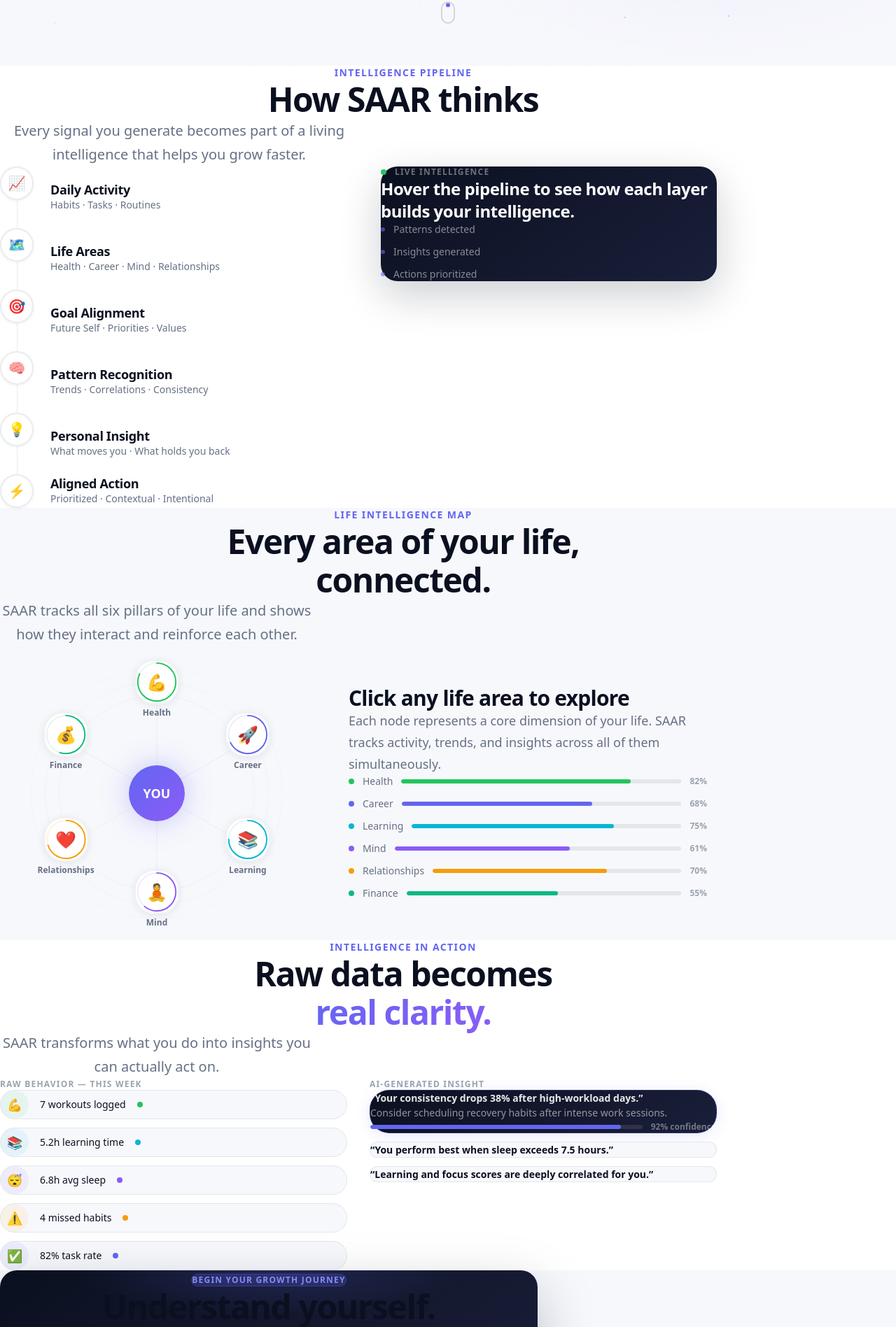
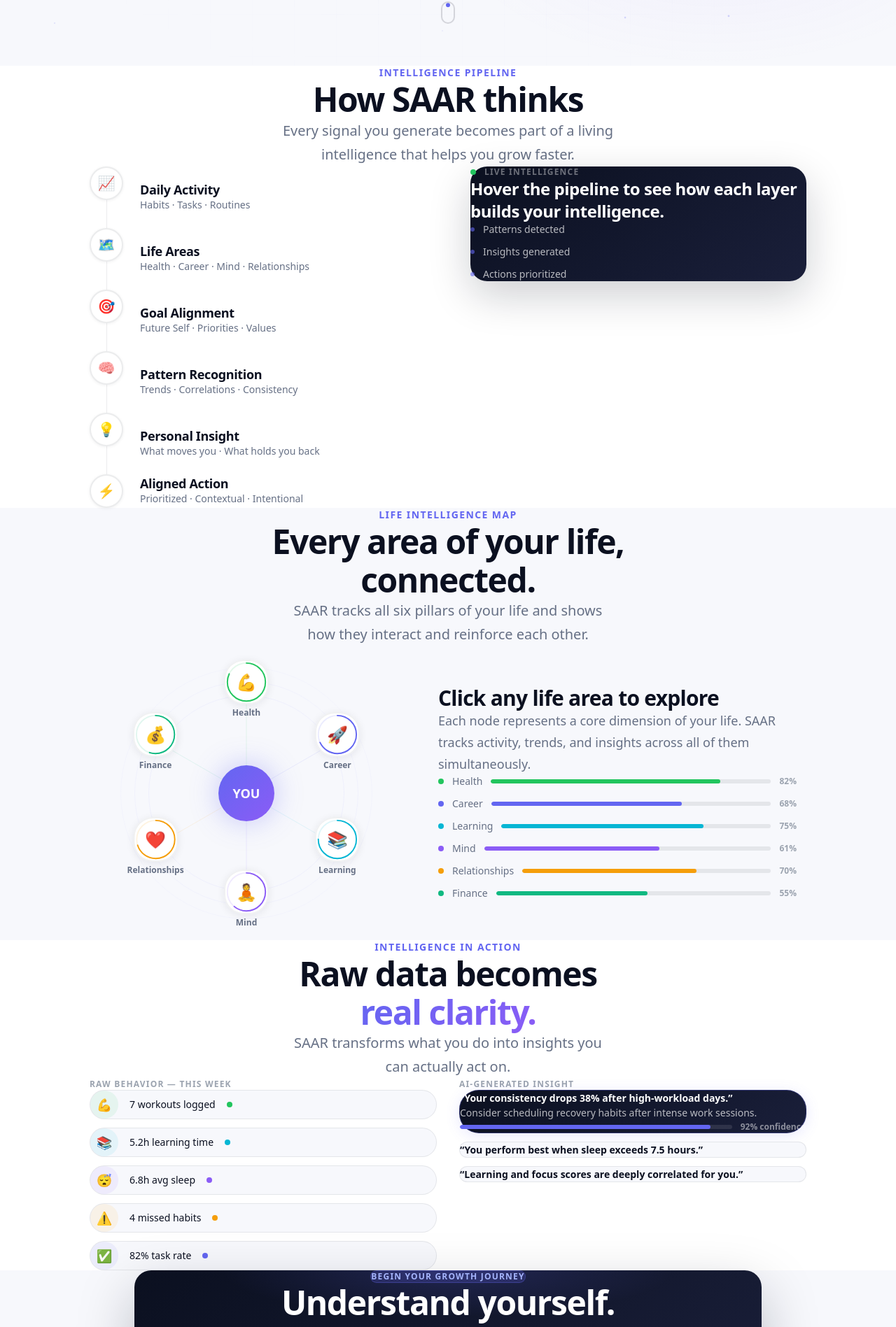
Before and after one commit to Sujal12345-pheoniix/SAAR, a Next.js app in the folder apps/web/: page /home in a window 1280 px wide. Shown: the part 880-2777 px from the top of the page at 70% size. Built offline with nearby package versions, Linux system fonts and the light colour scheme.

Commit message:
fix(ui & ci): center landing page sections and fix CI lint pipeline with prisma generation

```diff
--- a/apps/web/app/globals.css
+++ b/apps/web/app/globals.css
@@ -1,4 +1,8 @@
 @import "tailwindcss";
+@source "../app/**/*.{js,ts,jsx,tsx,mdx}";
+@source "../components/**/*.{js,ts,jsx,tsx,mdx}";
+@source "../lib/**/*.{js,ts,jsx,tsx,mdx}";
+@source "../../packages/ui/src/**/*.{js,ts,jsx,tsx}";
 
 /* =============================================================
    SAAR — Design System v2
--- a/apps/web/components/landing/HabitEcosystem.tsx
+++ b/apps/web/components/landing/HabitEcosystem.tsx
@@ -98,21 +98,21 @@
   const activeArea = LIFE_AREAS.find((a) => a.id === active);
 
   return (
-    <section className="py-32 px-6" style={{ background: 'var(--bg)' }}>
-      <div className="max-w-6xl mx-auto">
-        <FadeIn className="text-center mb-20">
-          <p className="text-sm font-semibold tracking-widest uppercase mb-4" style={{ color: 'var(--accent)', letterSpacing: '0.1em' }}>
+    <section className="py-32 px-6 w-full flex flex-col items-center justify-center" style={{ background: 'var(--bg)' }}>
+      <div className="w-full max-w-6xl mx-auto" style={{ width: '100%', maxWidth: '72rem', marginLeft: 'auto', marginRight: 'auto' }}>
+        <FadeIn className="text-center mb-20 w-full flex flex-col items-center">
+          <p className="text-sm font-semibold tracking-widest uppercase mb-4 text-center" style={{ color: 'var(--accent)', letterSpacing: '0.1em' }}>
             Life Intelligence Map
           </p>
-          <h2 className="text-5xl font-bold mb-5" style={{ letterSpacing: '-0.03em', color: 'var(--text-primary)' }}>
+          <h2 className="text-5xl font-bold mb-5 text-center" style={{ letterSpacing: '-0.03em', color: 'var(--text-primary)' }}>
             Every area of your life,<br />connected.
           </h2>
-          <p className="text-xl max-w-md mx-auto" style={{ color: 'var(--text-secondary)', lineHeight: 1.7 }}>
+          <p className="text-xl max-w-md mx-auto text-center" style={{ color: 'var(--text-secondary)', lineHeight: 1.7, marginLeft: 'auto', marginRight: 'auto' }}>
             SAAR tracks all six pillars of your life and shows how they interact and reinforce each other.
           </p>
         </FadeIn>
 
-        <div ref={ref} className="flex flex-col lg:flex-row items-center gap-12 lg:gap-16 justify-center max-w-5xl mx-auto">
+        <div ref={ref} className="flex flex-col lg:flex-row items-center gap-12 lg:gap-16 justify-center w-full max-w-5xl mx-auto" style={{ width: '100%', maxWidth: '64rem', marginLeft: 'auto', marginRight: 'auto' }}>
           {/* Radial ecosystem */}
           <motion.div
             className="relative flex-shrink-0"
--- a/apps/web/components/landing/HowSaarThinks.tsx
+++ b/apps/web/components/landing/HowSaarThinks.tsx
@@ -81,24 +81,24 @@
   const [activeNode, setActiveNode] = useState<number | null>(null);
 
   return (
-    <section id="how-it-works" className="py-32 px-6" style={{ background: 'var(--surface)' }}>
-      <div className="max-w-6xl mx-auto">
-        <FadeIn className="text-center mb-20">
-          <p className="text-sm font-semibold tracking-widest uppercase mb-4" style={{ color: 'var(--accent)', letterSpacing: '0.1em' }}>
+    <section id="how-it-works" className="py-32 px-6 w-full flex flex-col items-center justify-center" style={{ background: 'var(--surface)' }}>
+      <div className="w-full max-w-6xl mx-auto" style={{ width: '100%', maxWidth: '72rem', marginLeft: 'auto', marginRight: 'auto' }}>
+        <FadeIn className="text-center mb-20 w-full flex flex-col items-center">
+          <p className="text-sm font-semibold tracking-widest uppercase mb-4 text-center" style={{ color: 'var(--accent)', letterSpacing: '0.1em' }}>
             Intelligence Pipeline
           </p>
           <h2
-            className="text-5xl font-bold mb-6"
+            className="text-5xl font-bold mb-6 text-center"
             style={{ letterSpacing: '-0.03em', color: 'var(--text-primary)' }}
           >
             How SAAR thinks
           </h2>
-          <p className="text-xl max-w-lg mx-auto" style={{ color: 'var(--text-secondary)', lineHeight: 1.7 }}>
+          <p className="text-xl max-w-lg mx-auto text-center" style={{ color: 'var(--text-secondary)', lineHeight: 1.7, marginLeft: 'auto', marginRight: 'auto' }}>
             Every signal you generate becomes part of a living intelligence that helps you grow faster.
           </p>
         </FadeIn>
 
-        <div className="grid md:grid-cols-2 gap-12 lg:gap-16 items-start max-w-5xl mx-auto">
+        <div className="grid md:grid-cols-2 gap-12 lg:gap-16 items-start w-full max-w-5xl mx-auto" style={{ width: '100%', maxWidth: '64rem', marginLeft: 'auto', marginRight: 'auto' }}>
           {/* Pipeline */}
           <div>
             {PIPELINE_NODES.map((node, i) => (
@@ -137,14 +137,14 @@
               >
                 {activeNode === null && (
                   <>
-                    <p className="text-2xl font-bold text-white mb-3" style={{ letterSpacing: '-0.02em' }}>
+                    <p className="text-2xl font-bold text-white mb-3" style={{ letterSpacing: '-0.02em', color: '#FFFFFF' }}>
                       Hover the pipeline to see how each layer builds your intelligence.
                     </p>
                     <div className="mt-6 flex flex-col gap-3">
                       {['Patterns detected', 'Insights generated', 'Actions prioritized'].map((t) => (
                         <div key={t} className="flex items-center gap-3">
                           <div className="w-1.5 h-1.5 rounded-full" style={{ background: 'rgba(99,102,241,0.6)' }} />
-                          <span className="text-sm" style={{ color: 'rgba(255,255,255,0.5)' }}>{t}</span>
+                          <span className="text-sm" style={{ color: 'rgba(255,255,255,0.7)' }}>{t}</span>
                         </div>
                       ))}
                     </div>
@@ -158,7 +158,7 @@
                     >
                       Layer {activeNode + 1} — {PIPELINE_NODES[activeNode].label}
                     </div>
-                    <p className="text-xl font-semibold text-white mb-4" style={{ lineHeight: 1.5 }}>
+                    <p className="text-xl font-semibold text-white mb-4" style={{ lineHeight: 1.5, color: '#FFFFFF' }}>
                       {activeNode === 0 && '"You completed 4 out of 5 habits today. Morning sessions had 94% completion."'}
                       {activeNode === 1 && '"Health & Fitness is your highest engagement area this week at 82%."'}
                       {activeNode === 2 && '"Your current actions are 73% aligned with your Future Self identity."'}
--- a/apps/web/components/landing/InsightsAndFooter.tsx
+++ b/apps/web/components/landing/InsightsAndFooter.tsx
@@ -37,22 +37,22 @@
   const [activeInsight, setActiveInsight] = useState(0);
 
   return (
-    <section id="insights" className="py-32 px-6" style={{ background: 'var(--surface)' }}>
-      <div className="max-w-6xl mx-auto">
-        <FadeIn className="text-center mb-20">
-          <p className="text-sm font-semibold tracking-widest uppercase mb-4" style={{ color: 'var(--accent)', letterSpacing: '0.1em' }}>
+    <section id="insights" className="py-32 px-6 w-full flex flex-col items-center justify-center" style={{ background: 'var(--surface)' }}>
+      <div className="w-full max-w-6xl mx-auto" style={{ width: '100%', maxWidth: '72rem', marginLeft: 'auto', marginRight: 'auto' }}>
+        <FadeIn className="text-center mb-20 w-full flex flex-col items-center">
+          <p className="text-sm font-semibold tracking-widest uppercase mb-4 text-center" style={{ color: 'var(--accent)', letterSpacing: '0.1em' }}>
             Intelligence in Action
           </p>
-          <h2 className="text-5xl font-bold mb-5" style={{ letterSpacing: '-0.03em', color: 'var(--text-primary)' }}>
+          <h2 className="text-5xl font-bold mb-5 text-center" style={{ letterSpacing: '-0.03em', color: 'var(--text-primary)' }}>
             Raw data becomes<br />
             <span className="gradient-text">real clarity.</span>
           </h2>
-          <p className="text-xl max-w-md mx-auto" style={{ color: 'var(--text-secondary)', lineHeight: 1.7 }}>
+          <p className="text-xl max-w-md mx-auto text-center" style={{ color: 'var(--text-secondary)', lineHeight: 1.7, marginLeft: 'auto', marginRight: 'auto' }}>
             SAAR transforms what you do into insights you can actually act on.
           </p>
         </FadeIn>
 
-        <div ref={ref} className="grid lg:grid-cols-2 gap-8 items-stretch max-w-5xl mx-auto">
+        <div ref={ref} className="grid lg:grid-cols-2 gap-8 items-stretch w-full max-w-5xl mx-auto" style={{ width: '100%', maxWidth: '64rem', marginLeft: 'auto', marginRight: 'auto' }}>
           {/* Left: Raw signals */}
           <div>
             <p className="text-xs font-semibold tracking-widest uppercase mb-5" style={{ color: 'var(--text-tertiary)', letterSpacing: '0.1em' }}>
@@ -128,7 +128,7 @@
                   >
                     <p
                       className="text-sm font-semibold mb-2"
-                      style={{ color: activeInsight === i ? 'rgba(255,255,255,0.9)' : 'var(--text-primary)', lineHeight: 1.5 }}
+                      style={{ color: activeInsight === i ? '#FFFFFF' : 'var(--text-primary)', lineHeight: 1.5 }}
                     >
                       &ldquo;{insight.observation}&rdquo;
                     </p>
@@ -138,7 +138,7 @@
                         animate={{ opacity: 1, height: 'auto' }}
                         transition={{ duration: 0.3 }}
                       >
-                        <p className="text-sm mt-2 mb-4" style={{ color: 'rgba(255,255,255,0.55)', lineHeight: 1.6 }}>
+                        <p className="text-sm mt-2 mb-4" style={{ color: 'rgba(255,255,255,0.7)', lineHeight: 1.6 }}>
                           {insight.action}
                         </p>
                         <div className="flex items-center gap-3">
@@ -151,7 +151,7 @@
                               transition={{ duration: 0.8, ease: [0.16, 1, 0.3, 1] }}
                             />
                           </div>
-                          <span className="text-xs font-semibold tabular-nums" style={{ color: 'rgba(255,255,255,0.4)' }}>
+                          <span className="text-xs font-semibold tabular-nums" style={{ color: 'rgba(255,255,255,0.5)' }}>
                             {insight.confidence}% confidence
                           </span>
                         </div>
@@ -171,14 +171,15 @@
 /* ---- CTA Section ---- */
 export function CtaSection() {
   return (
-    <section className="py-32 px-6" style={{ background: 'var(--bg)' }}>
-      <div className="max-w-3xl mx-auto text-center">
-        <FadeIn>
+    <section className="py-32 px-6 w-full flex flex-col items-center justify-center" style={{ background: 'var(--bg)' }}>
+      <div className="w-full max-w-4xl mx-auto text-center" style={{ width: '100%', maxWidth: '56rem', marginLeft: 'auto', marginRight: 'auto' }}>
+        <FadeIn className="w-full flex flex-col items-center">
           <div
-            className="rounded-3xl p-16 relative overflow-hidden"
+            className="w-full rounded-3xl p-10 sm:p-16 relative overflow-hidden"
             style={{
               background: 'linear-gradient(145deg, #0B1020 0%, #1a1f3a 100%)',
               boxShadow: '0 30px 80px rgba(11,16,32,0.25)',
+              width: '100%',
             }}
           >
             {/* Glow */}
@@ -189,13 +190,13 @@
               }}
             />
 
-            <div className="relative z-10">
+            <div className="relative z-10 flex flex-col items-center text-center">
               <div
                 className="inline-block px-4 py-2 rounded-full text-xs font-semibold tracking-wider uppercase mb-8"
                 style={{
                   background: 'rgba(99,102,241,0.2)',
-                  color: '#818CF8',
-                  border: '1px solid rgba(99,102,241,0.25)',
+                  color: '#A5B4FC',
+                  border: '1px solid rgba(99,102,241,0.3)',
                   letterSpacing: '0.1em',
                 }}
               >
@@ -203,19 +204,19 @@
               </div>
 
               <h2
-                className="text-5xl font-bold text-white mb-6"
-                style={{ letterSpacing: '-0.03em', lineHeight: 1.1 }}
+                className="text-4xl sm:text-5xl font-bold text-white mb-6 text-center"
+                style={{ letterSpacing: '-0.03em', lineHeight: 1.15, color: '#FFFFFF' }}
               >
                 Understand yourself.<br />
                 Build what comes next.
               </h2>
 
-              <p className="text-xl mb-10" style={{ color: 'rgba(255,255,255,0.5)', lineHeight: 1.7 }}>
+              <p className="text-lg sm:text-xl mb-10 text-center max-w-xl mx-auto" style={{ color: 'rgba(255,255,255,0.75)', lineHeight: 1.7, marginLeft: 'auto', marginRight: 'auto' }}>
                 SAAR is the intelligence layer between where you are and who you want to become.
               </p>
 
               <div className="flex flex-wrap gap-4 justify-center">
-                <motion.div whileHover={{ scale: 1.02, y: -2 }} whileTap={{ scale: 0.98 }}>
+                <motion.div whileHover={{ scale: 1.03, y: -2 }} whileTap={{ scale: 0.98 }}>
                   <a
                     href="/register"
                     className="inline-flex items-center gap-2.5 px-8 py-4 rounded-2xl font-semibold text-base text-white"
@@ -223,6 +224,7 @@
                       background: 'linear-gradient(135deg, #6366F1, #8B5CF6)',
                       boxShadow: '0 4px 20px rgba(99,102,241,0.4)',
                       textDecoration: 'none',
+                      color: '#FFFFFF',
                     }}
                   >
                     Start for free
@@ -242,10 +244,10 @@
 export function Footer() {
   return (
     <footer
-      className="py-10 px-6 border-t"
+      className="py-10 px-6 border-t w-full flex justify-center"
       style={{ borderColor: 'var(--border)', background: 'var(--surface)' }}
     >
-      <div className="max-w-6xl mx-auto flex flex-col sm:flex-row items-center justify-between gap-4">
+      <div className="w-full max-w-6xl mx-auto flex flex-col sm:flex-row items-center justify-between gap-4" style={{ width: '100%', maxWidth: '72rem', marginLeft: 'auto', marginRight: 'auto' }}>
         <div className="flex items-center gap-2.5">
           <div
             className="w-7 h-7 rounded-lg flex items-center justify-center"
--- a/apps/web/components/landing/Navbar.tsx
+++ b/apps/web/components/landing/Navbar.tsx
@@ -22,13 +22,14 @@
 
   return (
     <motion.header
-      className="fixed top-0 left-0 right-0 z-50"
+      className="fixed top-0 left-0 right-0 z-50 flex justify-center w-full"
       initial={{ y: -80, opacity: 0 }}
       animate={{ y: 0, opacity: 1 }}
       transition={{ duration: 0.6, ease: [0.16, 1, 0.3, 1] }}
     >
       <motion.div
-        className="mx-auto max-w-6xl px-4 sm:px-6"
+        className="w-full max-w-6xl mx-auto px-4 sm:px-6"
+        style={{ width: '100%', maxWidth: '72rem', marginLeft: 'auto', marginRight: 'auto' }}
       >
         <motion.nav
           animate={{
--- a/apps/web/tsconfig.json
+++ b/apps/web/tsconfig.json
@@ -38,6 +38,7 @@
     ".next/types/**/*.ts"
   ],
   "exclude": [
-    "node_modules"
+    "node_modules",
+    ".next"
   ]
 }
--- a/package.json
+++ b/package.json
@@ -8,6 +8,9 @@
     "pnpm": ">=12.0.0"
   },
   "scripts": {
+    "postinstall": "prisma generate --schema=prisma/schema.prisma",
+    "prelint": "pnpm db:generate",
+    "prebuild": "pnpm db:generate",
     "build": "turbo run build",
     "dev": "turbo run dev",
     "lint": "turbo run lint",
```
Also changed, not shown: 1 other file (tests, documents, lock files or other folders).
